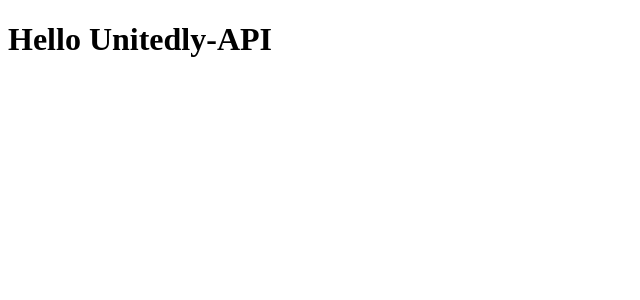
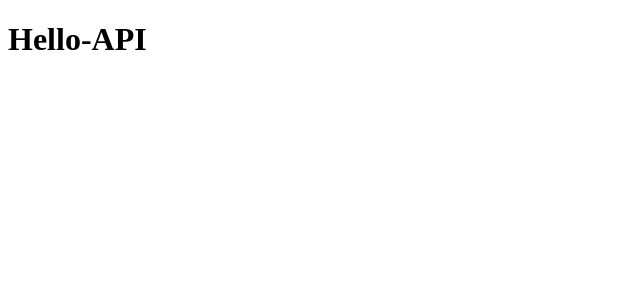
Before and after one commit to wardvisual/coalesced-api, a Next.js app: page / in a window 1280 px wide. Shown: the top 300 px of the page, without its empty margins (0-640 px from the left). Built offline with nearby package versions, Linux system fonts and the light colour scheme.

Commit message:
build: add debugging configuration

```diff
--- a/package.json
+++ b/package.json
@@ -10,7 +10,7 @@
         "url": "https://www.github.com/wardvisual/coalesced-api"
     },
     "scripts": {
-        "dev": "next dev",
+        "dev": "cross-env NODE_OPTIONS='--inspect' next dev",
         "build": "next build",
         "start": "next start",
         "lint": "next lint",
@@ -27,6 +27,7 @@
         "@commitlint/config-conventional": "^17.0.3",
         "@types/node": "18.0.1",
         "@types/react": "18.0.14",
+        "cross-env": "^7.0.3",
         "eslint": "8.19.0",
         "eslint-config-next": "12.2.0",
         "husky": "^8.0.1",
--- a/src/pages/index.tsx
+++ b/src/pages/index.tsx
@@ -1,7 +1,8 @@
 import type { NextPage } from 'next';
 
 const Home: NextPage = () => {
-  return <h1>Hello Unitedly-API</h1>;
+  console.log('Nextt');
+  return <h1>Hello-API</h1>;
 };
 
 export default Home;
```
Also changed, not shown: 2 other files (tests, documents, lock files or other folders).
